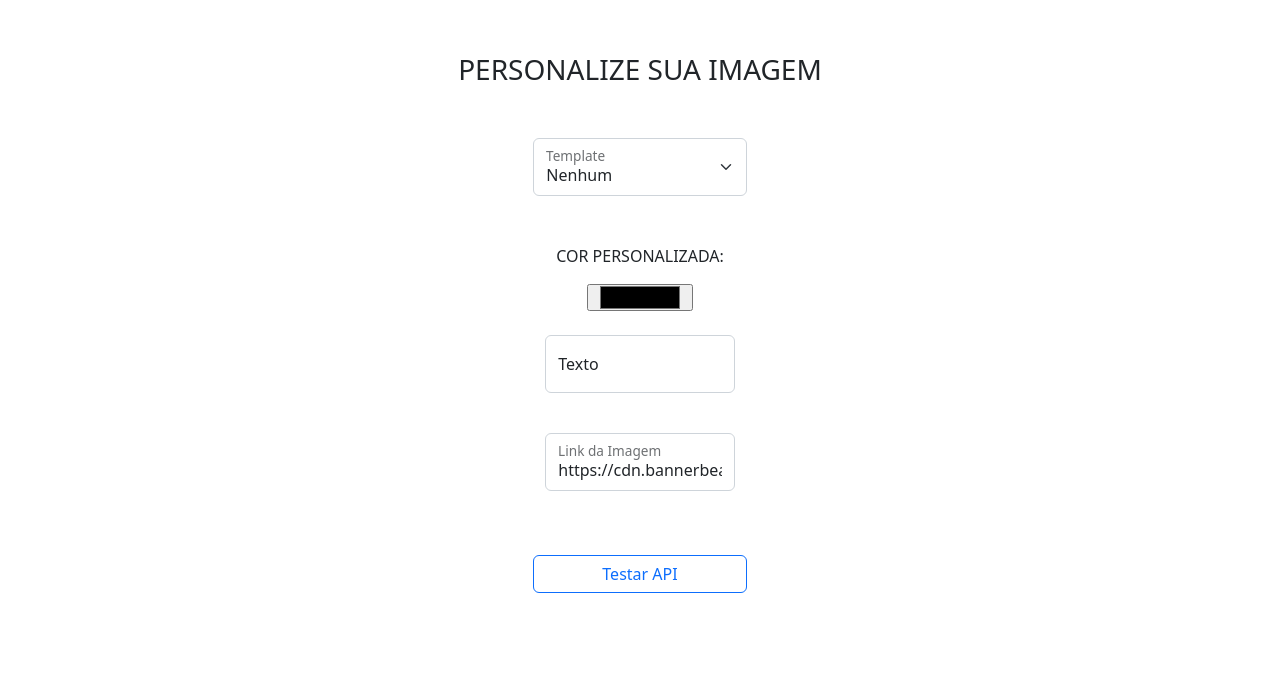
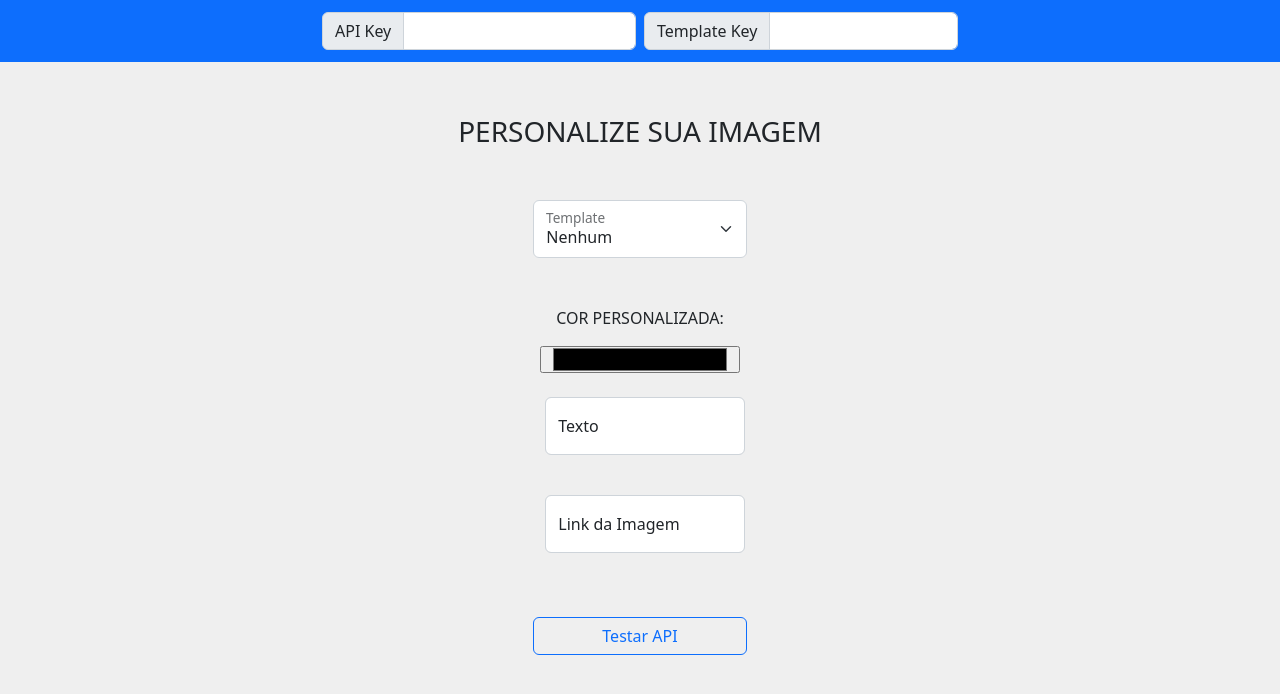
Before and after one commit to Rafael-MJ/Angular-ImgAPIs, an Angular app: page /bannerbear in a window 1280 px wide. Shown: the top 694 px of the page. Built offline with nearby package versions, Linux system fonts and the light colour scheme.

Commit message:
some features

```diff
--- a/src/app/api-bannerbear/api-bannerbear.component.html
+++ b/src/app/api-bannerbear/api-bannerbear.component.html
@@ -1,11 +1,24 @@
 <form (ngSubmit)="getImg()">
+
+    <nav class="navbar navbar-expand-lg bg-primary" data-bs-theme="light">
+        <div class="container-fluid justify-content-center">
+            <div class="input-group w-25 m-1">
+                <span class="input-group-text">API Key</span>
+                <input type="text" id="KEY_API" name="KEY_API" class="form-control" [(ngModel)]="KEY_API">
+              </div>
+              <div class="input-group w-25 m-1">
+                <span class="input-group-text">Template Key</span>
+                <input type="text" id="KEY_TEMP" name="KEY_TEMP" class="form-control" [(ngModel)]="KEY_TEMP">
+              </div>
+        </div>
+    </nav>
 
     <div class="nav row justify-content-center text-primary-emphasis fs-3 mt-5">
         PERSONALIZE SUA IMAGEM
     </div>
 
     <div class="form-floating m-auto mt-5 col-2">
-        <select class="form-select" id="n_template" name="n_template" [(ngModel)]="n_template">
+        <select class="form-select interactive" id="n_template" name="n_template" [(ngModel)]="n_template">
           <option value="0" selected>Nenhum</option>
           <option value="1">Natal</option>
         </select>
@@ -14,13 +27,13 @@
 
     <p class="text-primary-emphasis text-center mt-5">COR PERSONALIZADA:</p>
     <div class="nav row col-1 m-auto text-primary-emphasis justify-content-center">
-        <input type="color" name="n_txtclr" id="n_txtclr" [(ngModel)]="n_txtclr">
+        <input class="interactive" type="color" name="n_txtclr" id="n_txtclr" [(ngModel)]="n_txtclr">
     </div>
 
     <div class="nav row col-2 m-auto mt-4 text-primary-emphasis">
         <div class="input-group mb-3">
             <div class="form-floating">
-            <input type="text" class="form-control" name="n_txt" id="n_txt" placeholder="Texto" [(ngModel)]="n_txt" />
+            <input type="text" class="form-control interactive" name="n_txt" id="n_txt" placeholder="Texto" [(ngModel)]="n_txt" />
             <label for="n_txt">Texto</label>
             </div>
         </div>
@@ -29,13 +42,13 @@
     <div class="nav row col-2 m-auto mt-4 text-primary-emphasis">
         <div class="input-group mb-3">
             <div class="form-floating">
-            <input type="text" class="form-control" name="n_img" id="n_img" placeholder="Link da Imagem" [(ngModel)]="n_img">
+            <input type="text" class="form-control interactive" name="n_img" id="n_img" placeholder="Link da Imagem" [(ngModel)]="n_img">
             <label for="n_img">Link da Imagem</label>
             </div>
         </div>
     </div>
 
     <div class="nav row col-2 m-auto mt-5">
-        <button type="submit" class="btn btn-outline-primary">Testar API</button>
+        <button type="submit" class="btn btn-outline-primary interactive">Testar API</button>
     </div>
 </form>
--- a/src/app/api-bannerbear/api-bannerbear.component.ts
+++ b/src/app/api-bannerbear/api-bannerbear.component.ts
@@ -7,13 +7,13 @@ import { Component } from '@angular/core';
 })
 export class ApiBannerbearComponent {
 
-  KEY_Template: string = ' '; // set Template Key
-  KEY_API: string = ' '; // set API Key
+  KEY_TEMP: string = '';
+  KEY_API: string = '';
 
   n_template: number = 0;
   n_txt: string = '';
   n_txtclr: string = '#000';
-  n_img: string = 'https://cdn.bannerbear.com/sample_images/welcome_bear_photo.jpg';
+  n_img: string = '';
   n_theme: string = 'https://cdn.bannerbear.com/sample_images/welcome_bear_photo.jpg';
   n_theme_ico: string = 'https://cdn.bannerbear.com/sample_images/welcome_bear_photo.jpg';
 
@@ -29,7 +29,7 @@ export class ApiBannerbearComponent {
     }
 
     var data = {
-      "template" : this.KEY_Template,
+      "template" : this.KEY_TEMP,
       "modifications": [
         {
           "name": "image",
--- a/src/app/api-templateio/api-templateio.component.html
+++ b/src/app/api-templateio/api-templateio.component.html
@@ -18,7 +18,7 @@
     </div>
 
     <div class="form-floating m-auto mt-5 col-2">
-        <select class="form-select" id="n_template" name="n_template" [(ngModel)]="n_template">
+        <select class="form-select interactive" id="n_template" name="n_template" [(ngModel)]="n_template">
           <option value="0" selected>Nenhum</option>
           <option value="1">Natal</option>
         </select>
@@ -27,13 +27,13 @@
 
     <p class="text-primary-emphasis text-center mt-5">COR PERSONALIZADA:</p>
     <div class="nav row col-1 m-auto text-primary-emphasis justify-content-center">
-        <input type="color" name="n_txtclr" id="n_txtclr" [(ngModel)]="n_txtclr">
+        <input class="interactive" type="color" name="n_txtclr" id="n_txtclr" [(ngModel)]="n_txtclr">
     </div>
 
     <div class="nav row col-2 m-auto mt-4 text-primary-emphasis">
         <div class="input-group mb-3">
             <div class="form-floating">
-            <input type="text" class="form-control" name="n_txt" id="n_txt" placeholder="Texto" [(ngModel)]="n_txt" />
+            <input type="text" class="form-control interactive" name="n_txt" id="n_txt" placeholder="Texto" [(ngModel)]="n_txt" />
             <label for="n_txt">Texto</label>
             </div>
         </div>
@@ -42,14 +42,14 @@
     <div class="nav row col-2 m-auto mt-4 text-primary-emphasis">
         <div class="input-group mb-3">
             <div class="form-floating">
-            <input type="text" class="form-control" name="n_img" id="n_img" placeholder="Link da Imagem" [(ngModel)]="n_img">
+            <input type="text" class="form-control interactive" name="n_img" id="n_img" placeholder="Link da Imagem" [(ngModel)]="n_img">
             <label for="n_img">Link da Imagem</label>
             </div>
         </div>
     </div>
 
     <div class="nav row col-2 m-auto mt-3">
-        <button type="submit" class="btn btn-outline-primary">Testar API</button>
+        <button type="submit" class="btn btn-outline-primary interactive">Testar API</button>
     </div>
 
     <div class="card text-center m-auto mt-4 mb-3" style="width: 30rem;">
--- a/src/app/api-templateio/api-templateio.component.ts
+++ b/src/app/api-templateio/api-templateio.component.ts
@@ -19,13 +19,13 @@ interface PostData {
 })
 
 export class ApiTemplateioComponent {
-  KEY_TEMP: string = ''; // set Template Key
-  KEY_API: string = ''; // set API Key
+  KEY_TEMP: string = '';
+  KEY_API: string = '';
 
   n_template: number = 0;
   n_txt: string = '';
   n_txtclr: string = '#000';
-  n_img: string = 'https://images.unsplash.com/photo-1600891964092-4316c288032e?crop=entropy&cs=tinysrgb&fit=max&fm=jpg&ixid=MXwxOTc1MDZ8MHwxfHNlYXJjaHw0fHxzdGVha3xlbnwwfDB8fA&ixlib=rb-1.2.1&q=80&w=1080';
+  n_img: string = '';
   n_theme: string = 'https://cdn.bannerbear.com/sample_images/welcome_bear_photo.jpg';
   n_theme_ico: string = 'https://cdn.bannerbear.com/sample_images/welcome_bear_photo.jpg';
   n_imageresult: string = "https://logos.flamingtext.com/Word-Logos/exemplo-design-sketch-name.png";
@@ -95,19 +95,12 @@ export class ApiTemplateioComponent {
     }).then(response => response.json())
     .then(response => {
       responseJSON = response;
+
       const download_url = response.download_url;
       const download_url_png = response.download_url_png;
       const status = response.status;
       const transaction_ref = response.transaction_ref;
 
-      // Tests
-
-      console.log("a: " + download_url);
-      console.log("b: " + download_url_png);
-      console.log("c: " + status);
-      console.log("d: " + transaction_ref);
-      console.log("e: " + responseJSON);
-
       this.n_imageresult = download_url;
     });
   }
--- a/src/app/home/home.component.html
+++ b/src/app/home/home.component.html
@@ -3,14 +3,14 @@
 </div>
 
 <div class="nav row col-2 m-auto mt-5">
-    <a class="btn btn-outline-primary"
+    <a class="btn btn-outline-primary interactive"
     routerLink="/bannerbear"
     routerLinkActive="activebutton"
     ariaCurrentWhenActive="page">Bannerbear</a>
 </div>
 
 <div class="nav row col-2 m-auto mt-5">
-    <a class="btn btn-outline-primary"
+    <a class="btn btn-outline-primary interactive"
     routerLink="/templateio"
     routerLinkActive="activebutton"
     ariaCurrentWhenActive="page">Template.io</a>
--- a/src/styles.css
+++ b/src/styles.css
@@ -1 +1,7 @@
-/* You can add global styles to this file, and also import other style files */
+body {
+    background: #EFEFEF;
+}
+
+.interactive {
+    min-width: 200px;
+}
```
